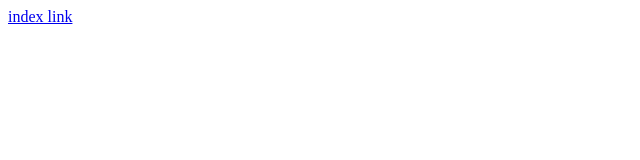
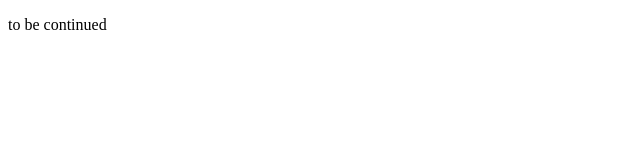
Before and after one commit to locknew/lab3Ops, a plain HTML site: page index.html in a window 1280 px wide. Shown: the whole page, without its empty margins (0-640 px from the left). Drawn offline with Linux system fonts and the light colour scheme.

Commit message:
add to be continue

```diff
--- a/index.html
+++ b/index.html
@@ -9,7 +9,7 @@
 </head>
 
 <body>
-    <a href="profile.html">index link</a>
+    <p> to be continued</p>
 </body>
 
 </html>
```
